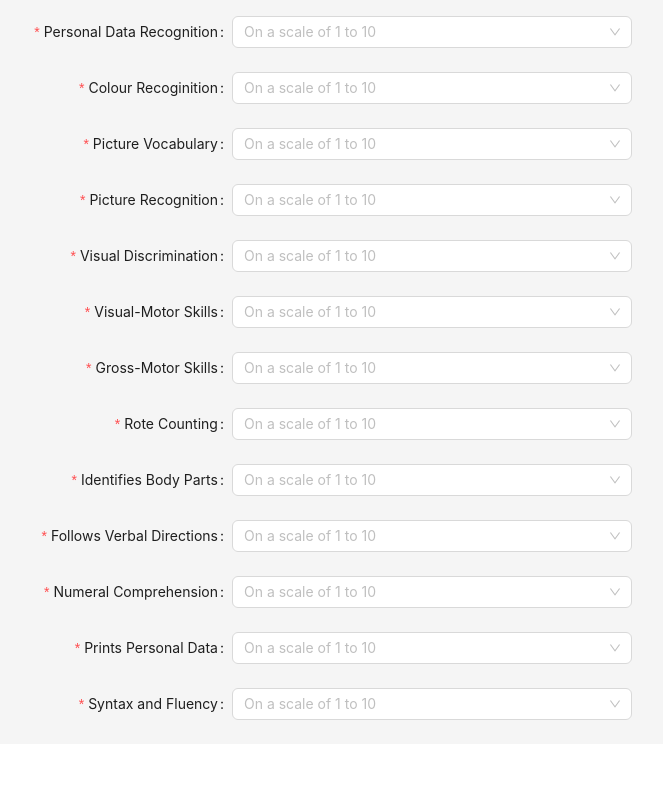
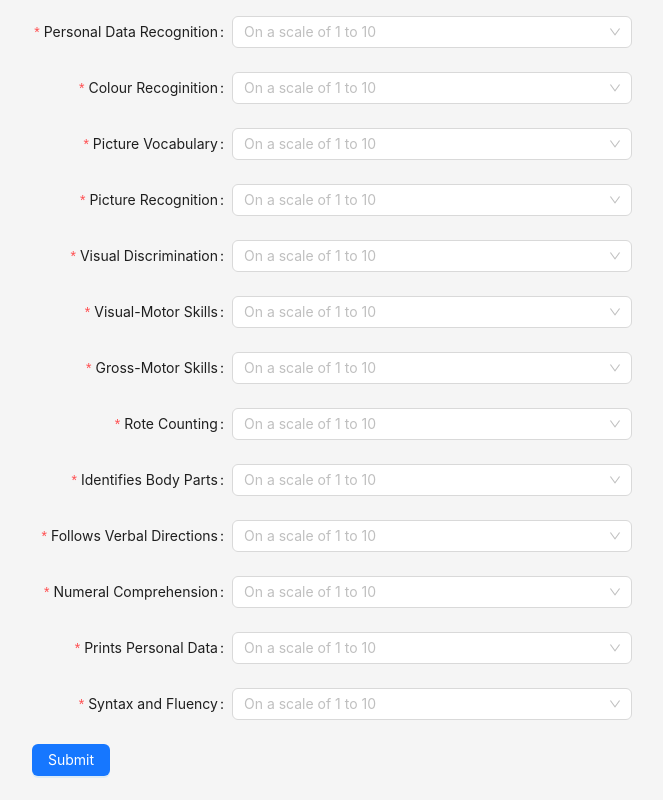
Before and after one commit to cfgcolumbus23/Team-11, a Next.js app in the folder client/: page /assessment in a window 1280 px wide. Shown: the part 217-1017 px from the top of the page, without its empty margins (18-681 px from the left). Before the commit the page ends 961 px from the top, so only its background shows below. Built offline with nearby package versions, Linux system fonts and the light colour scheme.

Commit message:
add submit button

```diff
--- a/client/app/assessment/page.js
+++ b/client/app/assessment/page.js
@@ -1,5 +1,7 @@
 "use client";
-import { Form, Input, Select } from "antd"
+import { Form, Input, Select, Button } from "antd"
+import React from 'react';
+
 const onFinish = () => {
     console.log("You submitted succesfully!");
 }
@@ -7,10 +9,15 @@ const onFinishFailed = () => {
     console.error("There was an error in the submission!!");
 }
 export default function Assessment() {
+    const formRef = React.useRef(null);
+    const onFinish = (values) => {
+        axios.post("http://localhost:3001/api/student/", values);
+    };
     return (
         <div>
             <p>Please input something :)</p>
             <Form name="basic"
+                ref={formRef}
                 labelCol={{ span: 8 }}
                 wrapperCol={{ span: 16 }}
                 style={{ maxWidth: 600 }}
@@ -278,6 +285,12 @@ export default function Assessment() {
                     </Select>
                 </Form.Item>
 
+                <Form.Item>
+                    <Button type="primary" htmlType="submit">
+                        Submit
+                    </Button>
+                </Form.Item>
+
             </Form>
         </div>
     )
```
Lines whose indentation alone changed are shown as unchanged.
